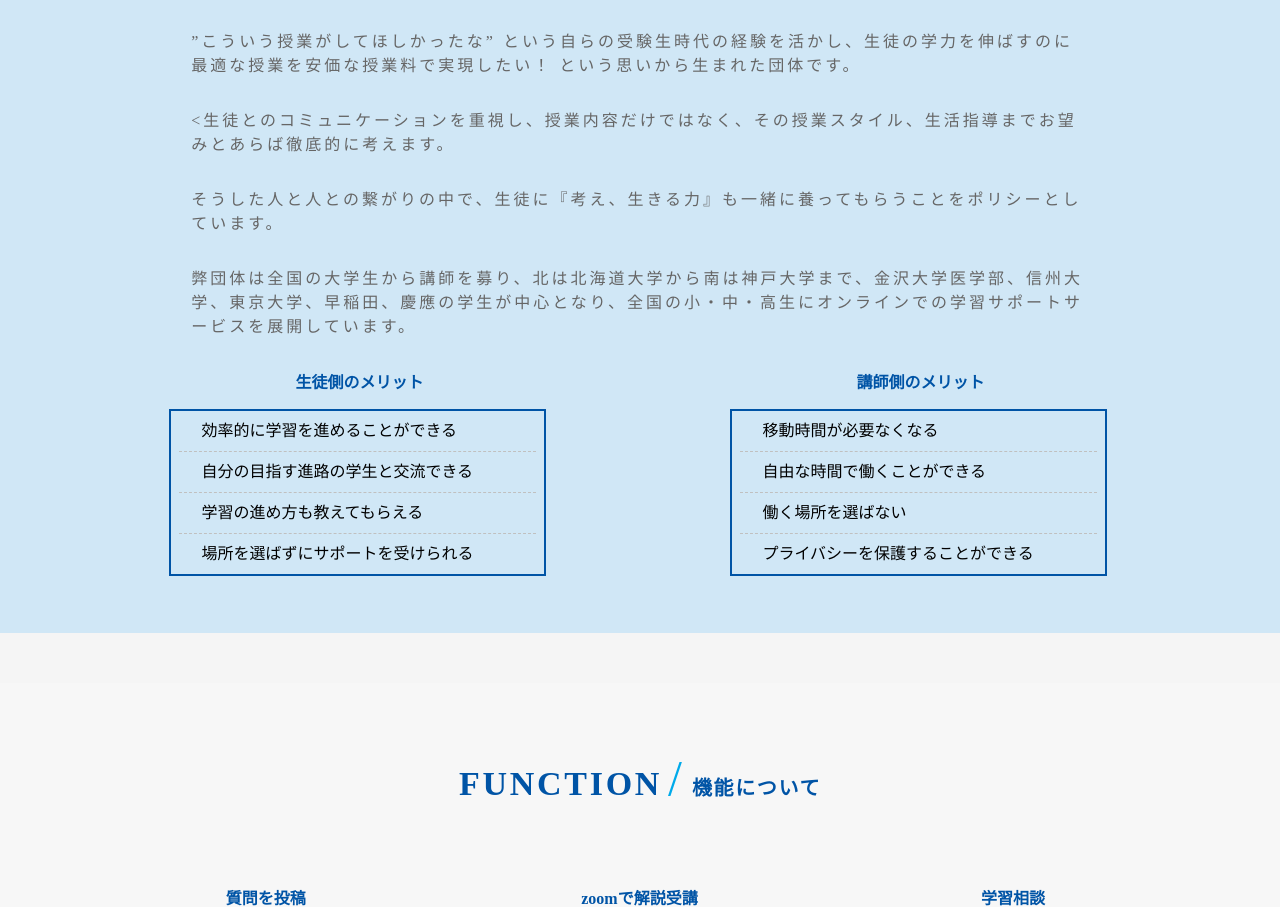
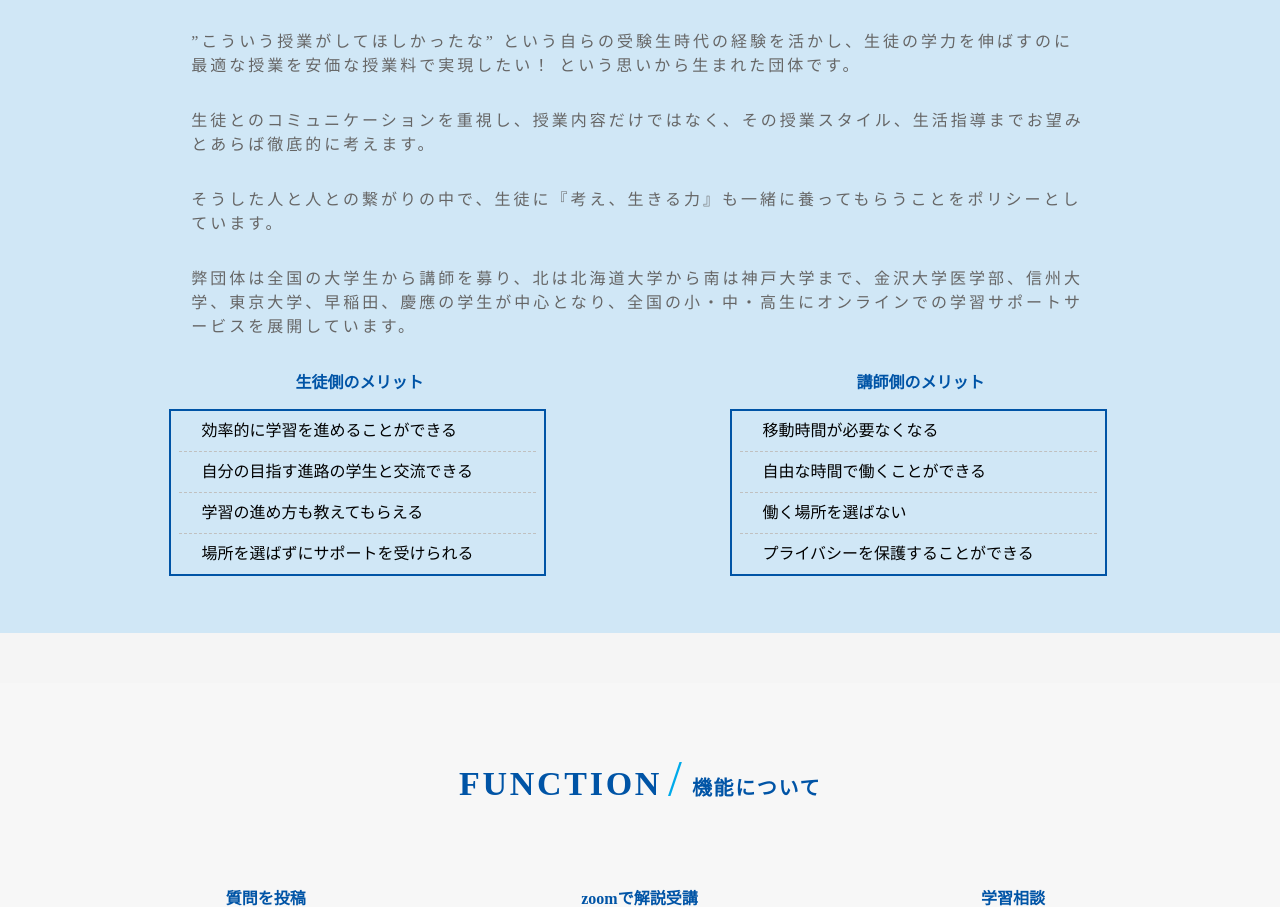
Before and after one commit to aminoray/medistaplan, a plain HTML site: page index.html in a window 1280 px wide. Shown: the part 2444-3351 px from the top of the page. Drawn offline with Linux system fonts and the light colour scheme.

Commit message:
Update index.html

```diff
--- a/index.html
+++ b/index.html
@@ -84,7 +84,7 @@
                                   <p class="text-contents">”こういう授業がしてほしかったな”
                                   という自らの受験生時代の経験を活かし、生徒の学力を伸ばすのに最適な授業を安価な授業料で実現したい！
                                   という思いから生まれた団体です。</p>
-                                  <p class="text-contents"><生徒とのコミュニケーションを重視し、授業内容だけではなく、その授業スタイル、生活指導までお望みとあらば徹底的に考えます。</p>
+                                  <p class="text-contents">生徒とのコミュニケーションを重視し、授業内容だけではなく、その授業スタイル、生活指導までお望みとあらば徹底的に考えます。</p>
                                   <p class="text-contents">そうした人と人との繋がりの中で、生徒に『考え、生きる力』も一緒に養ってもらうことをポリシーとしています。</p>
                                   <p class="text-contents">弊団体は全国の大学生から講師を募り、北は北海道大学から南は神戸大学まで、金沢大学医学部、信州大学、東京大学、早稲田、慶應の学生が中心となり、全国の小・中・高生にオンラインでの学習サポートサービスを展開しています。</p>
 
```
